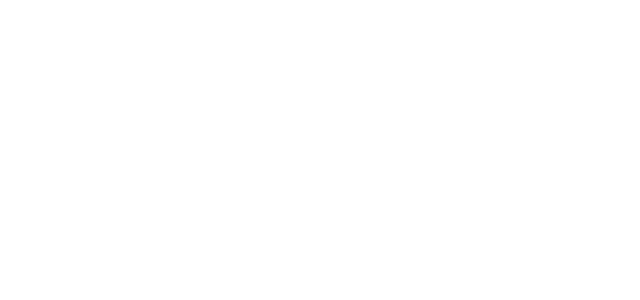
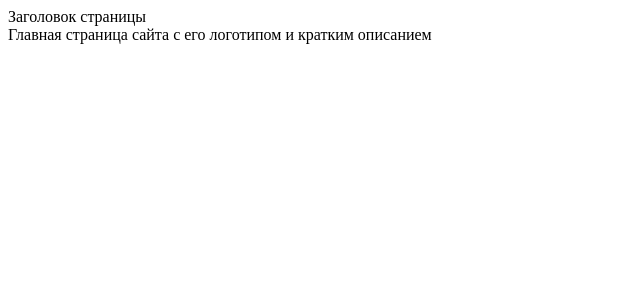
Before and after one commit to SergeyLebidko/soccer_stat_ts, a React (Create React App) app: page / in a window 1280 px wide. Before the commit this address had no page. Shown: the top 300 px of the page, without its empty margins (0-640 px from the left). Built offline with nearby package versions, Linux system fonts and the light colour scheme.

Commit message:
Настроены маршруты

```diff
--- a/src/components/App/App.tsx
+++ b/src/components/App/App.tsx
@@ -1,12 +1,30 @@
 import React from 'react';
-import {HashRouter, Routes} from 'react-router-dom';
+import {HashRouter, Route, Routes} from 'react-router-dom';
+import Layout from '../Layout/Layout';
+import NoMatch from '../pages/NoMatch/NoMatch';
+import Main from '../pages/Main/Main';
+import CompetitionList from '../pages/CompetitionList/CompetitionList';
+import Competition from '../pages/Competition/Competition';
+import TeamList from '../pages/TeamList/TeamList';
+import Team from '../pages/Team/Team';
 import './App.scss';
 
 const App: React.FC = () => {
   return (
     <HashRouter>
       <Routes>
-
+        <Route path="/" element={<Layout/>}>
+          <Route index element={<Main/>}/>
+          <Route path="competition_list" element={<CompetitionList/>}/>
+          <Route path="competition">
+            <Route path=":id" element={<Competition/>}/>
+          </Route>
+          <Route path="team_list" element={<TeamList/>}/>
+          <Route path="team">
+            <Route path=":id" element={<Team/>}/>
+          </Route>
+          <Route path="*" element={<NoMatch/>}/>
+        </Route>
       </Routes>
     </HashRouter>
   );
--- /dev/null
+++ b/src/components/Layout/Layout.tsx
@@ -0,0 +1,18 @@
+import React from 'react';
+import {Outlet} from 'react-router-dom';
+import './Layout.scss';
+
+const Layout: React.FC = () => {
+  return (
+    <div>
+      <header>
+        Заголовок страницы
+      </header>
+      <main>
+        <Outlet/>
+      </main>
+    </div>
+  );
+};
+
+export default Layout;
```
Also changed, not shown: src/components/Layout/Layout.scss (added).
